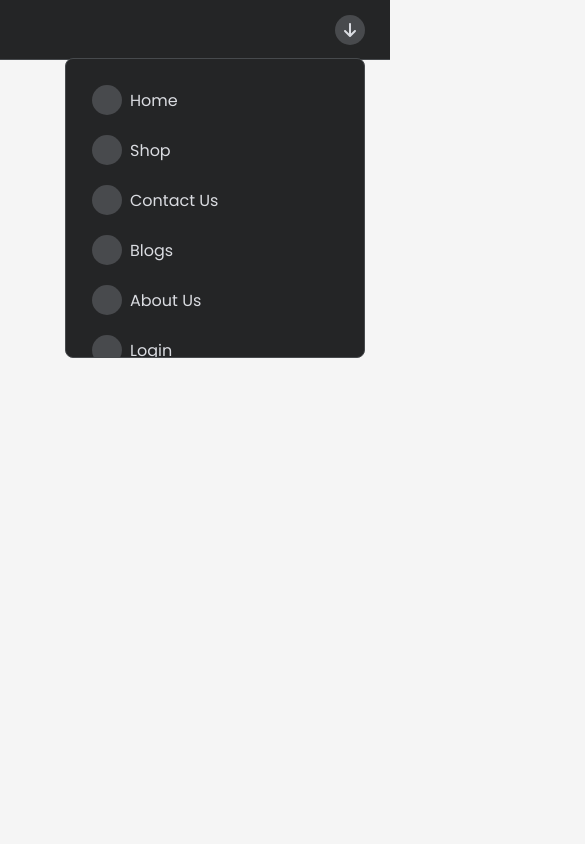
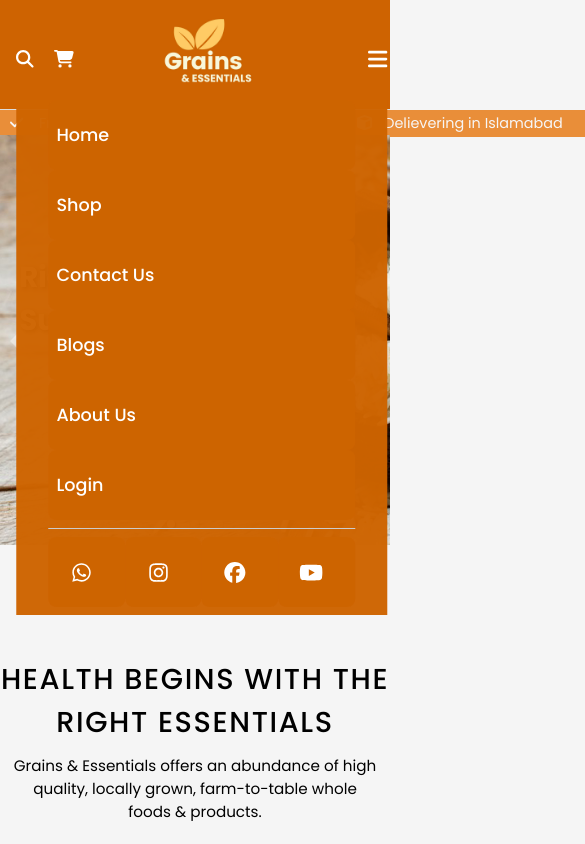
Before and after one commit to menoo-o/Grains-and-Essentials, a React (Vite) app: page / in a window 390 px wide. Both pictures are taken after a click on the link 350 px from the left and 29 px from the top of the page. Shown: the top 844 px of the page, 585 px wide, since content can reach past the window. Built offline with nearby package versions, Linux system fonts and the light colour scheme.

Commit message:
dropdown menu finally working

```diff
--- a/package.json
+++ b/package.json
@@ -16,6 +16,7 @@
     "@fortawesome/free-solid-svg-icons": "^6.6.0",
     "@fortawesome/react-fontawesome": "^0.2.2",
     "bootstrap": "^5.3.3",
+    "prop-types": "^15.8.1",
     "react": "^18.3.1",
     "react-bootstrap": "^2.10.4",
     "react-dom": "^18.3.1",
--- a/src/App.css
+++ b/src/App.css
@@ -33,6 +33,7 @@
     padding: 0 ;
     width: 135px;
     height: 109px;
+
   }
 
   .nav-links, .search {
@@ -540,12 +541,20 @@
 
   /* nav media queries & Hero*/
   @media (min-width: 330px) and (max-width: 480px) {
+    .logo img {
+      margin: 0 ;
+      padding-right: 30px ;
+      width: 140px;
+      height: 111px;
+    }
     .nav-links {
       display: none;
     }
     .nav-bar{
       width: 100%;
-      padding: 0 0.3em 0 0.7em;
+      /* padding: 0 0.3em 0 0.7em; */
+      padding: 0 0.35em 0 1em;
+      flex-direction: row-reverse;
     }
     .bars{
       display: block;
--- a/src/App.jsx
+++ b/src/App.jsx
@@ -6,7 +6,7 @@ import NewArrivals from "./Components/NewArrivals"
 import SaleItems from "./Components/SaleItem"
 import Recipes from "./Components/Recipes"
 import Footer from "./Components/Footer"
-import DropNav from "./Components/DropNav"
+
 
 
 import './App.css'
@@ -15,9 +15,9 @@ import './App.css'
 function App() {
   return (
     <div className="app-container">
-      <DropNav />
+      {/* <DropNav /> */}
 
-      {/* <nav>
+      <nav>
         <Navbar />
       </nav>
 
@@ -30,7 +30,7 @@ function App() {
           <Recipes />
       </main>
 
-        <Footer /> */}
+        <Footer />
 
 
     </div>
--- a/src/Components/DropNav.css
+++ b/src/Components/DropNav.css
@@ -1,14 +1,10 @@
 body {
     margin: 0;
     background: #151616;
-    font-family: Roboto, sans-serif;
     -webkit-font-smoothing: antialiased;
     -moz-osx-font-smoothing: grayscale;
   }
 
-  code {
-    font-family: source-code-pro, Menlo, Monaco, Consolas, 'Courier New', monospace;
-  }
 
   :root {
     --bg: #242526;
@@ -17,7 +13,7 @@ body {
     --nav-size: 60px;
     --border: 1px solid #474a4d;
     --border-radius: 8px;
-    --speed: 500ms;
+    --speed: 600ms;
   }
 
   ul {
@@ -33,88 +29,99 @@ body {
 
   /* Top Navigation Bar */
   .navbar {
-    height: var(--nav-size);
-    background-color: var(--bg);
+    height: auto;
+    background-color: transparent;
     padding: 0 1rem;
-    border-bottom: var(--border);
-  }
-
-  .navbar-nav {
-    max-width: 100%;
-    height: 100%;
-    display: flex;
-    justify-content: flex-end;
+    border-bottom: none;
   }
 
   .nav-item {
-    width: calc(var(--nav-size) * 0.8);
+    width: 0;
+    display: flex;
+    align-items: center;
+    justify-content: space-around;
+  }
+  /* Icon Button */
+  .icon-button {
+    font-size: 1.15em;
+    background-color: transparent;
+    margin-right: 10px;
     display: flex;
     align-items: center;
     justify-content: center;
+    color: rgb(255, 255, 255); /* FontAwesome icons inherit this color */
   }
-
-  /* Icon Button */
-  .icon-button {
-    --button-size: calc(var(--nav-size) * 0.5);
-    width: var(--button-size);
-    height: var(--button-size);
-    background-color: #484a4d;
-    border-radius: 50%;
-    padding: 5px;
-    margin: 2px;
-    display: flex;
-    align-items: center;
-    justify-content: center;
-    transition: filter 300ms;
-    color: var(--text-color); /* FontAwesome icons inherit this color */
-  }
-
-  .icon-button:hover {
-    filter: brightness(1.2);
-  }
-
   /* Dropdown Menu */
   .dropdown {
     position: absolute;
-    top: 58px;
-    width: 300px;
+    z-index: 10;
+    top: 100px;
+    width: 95dvw;
     transform: translateX(-45%);
-    background-color: var(--bg);
-    border: var(--border);
-    border-radius: var(--border-radius);
-    padding: 1rem;
+    background-color: #ce6401f8;
+    border: none;
+
+    padding: 0rem 2rem;
+    margin: 0;
     overflow: hidden;
-    transition: height var(--speed) ease;
+    transition: height 1000ms ease;
   }
+
 
   .menu {
     width: 100%;
   }
 
   .menu-item {
-    height: 50px;
+    height: 70px;
     display: flex;
     align-items: center;
+    justify-content: flex-start;
     border-radius: var(--border-radius);
-    transition: background var(--speed);
+    background-color: #ce6401f8; /* Assuming you want to see the effect on a colored background */
     padding: 0.5rem;
-    color: var(--text-color);
-  }
-
-  .menu-item .icon-button {
-    margin-right: 0.5rem;
-    display: flex;
-    align-items: center;
-    justify-content: center;
+    color: white;
+    font-size: 1.10em;
+    font-weight: 500;
+    transition: filter 300ms; /* This ensures that only the filter property is animated */
   }
 
   .menu-item:hover {
-    background-color: #525357;
+    filter: grayscale(100%); /* Brightness will increase on hover */
   }
 
-  .icon-right {
-    margin-left: auto;
+
+  h2{
+    font-size: 1.25em ;
   }
+
+  .icon-left{
+    font-size: 1.2em;
+    margin-right: 10px;
+    padding-top: 5px;
+    margin-left: 0px;
+  }
+
+/* Social Media Icons Row */
+.social-media-icons {
+  display: flex;
+  justify-content: space-between; /* Adjust spacing between icons */
+  padding: 0.5rem 0; /* Optional: Add padding to the row */
+  border-top: 1px solid #ccc; /* Optional: Add a border on top */
+  margin-top: 0.5rem; /* Optional: Add margin on top */
+}
+
+/* Adjust the appearance of individual icons within the row */
+.social-media-icons .menu-item {
+  flex: 1; /* Allow each icon to take up equal space */
+  justify-content: center; /* Center the icon horizontally */
+  padding: 0.5rem; /* Adjust padding for better spacing */
+  margin: 0; /* Remove margin to prevent extra spacing */
+}
+
+
+
+
 
   /* CSSTransition classes */
   .menu-primary-enter {
@@ -123,14 +130,14 @@ body {
   }
   .menu-primary-enter-active {
     transform: translateX(0%);
-    transition: all var(--speed) ease;
+    transition: all var(--speed) ease-in-out; /* Updated */
   }
   .menu-primary-exit {
     position: absolute;
   }
   .menu-primary-exit-active {
     transform: translateX(-110%);
-    transition: all var(--speed) ease;
+    transition: all var(--speed) ease-in-out; /* Updated */
   }
 
   .menu-secondary-enter {
--- a/src/Components/DropNav.jsx
+++ b/src/Components/DropNav.jsx
@@ -1,7 +1,8 @@
 import './DropNav.css';
 
 import { FontAwesomeIcon } from '@fortawesome/react-fontawesome';
-import { faArrowDown, faArrowLeft } from '@fortawesome/free-solid-svg-icons';
+import { faBars, faArrowLeft } from '@fortawesome/free-solid-svg-icons';
+import { faFacebook, faInstagram, faYoutube, faWhatsapp } from '@fortawesome/free-brands-svg-icons';
 
 
 import React, { useState, useEffect, useRef } from 'react';
@@ -10,7 +11,7 @@ import { CSSTransition } from 'react-transition-group';
 function DropNav() {
   return (
     <Navbar>
-     <NavItem icon={<FontAwesomeIcon icon={faArrowDown} />}>
+     <NavItem icon={<FontAwesomeIcon icon={faBars} className='bars-icon' /> }>
         <DropdownMenu></DropdownMenu>
       </NavItem>
     </Navbar>
@@ -56,7 +57,7 @@ function DropdownMenu() {
   function DropdownItem(props) {
     return (
       <a href="#" className="menu-item" onClick={() => props.goToMenu && setActiveMenu(props.goToMenu)}>
-        <span className="icon-button">{props.leftIcon}</span>
+        <span>{props.leftIcon}</span>
         {props.children}
         <span className="icon-right">{props.rightIcon}</span>
       </a>
@@ -64,11 +65,12 @@ function DropdownMenu() {
   }
 
   return (
+    // <div className="dropdown" style={{ height: '70vh' }} ref={dropdownRef}>
       <div className="dropdown" style={{ height: menuHeight }} ref={dropdownRef}>
 
 <CSSTransition
   in={activeMenu === 'main'}
-        timeout={500}
+  timeout={600}
   classNames="menu-primary"
   unmountOnExit
   onEnter={calcHeight}>
@@ -76,23 +78,25 @@ function DropdownMenu() {
 
     <DropdownItem>Home</DropdownItem>
 
-          <DropdownItem
-            goToMenu="shop">
-            Shop
-          </DropdownItem>
+    <DropdownItem goToMenu="shop">Shop</DropdownItem>
 
-          <DropdownItem
-
-            goToMenu="contact">
-            Contact Us
-          </DropdownItem>
+    <DropdownItem>Contact Us</DropdownItem>
 
     <DropdownItem>Blogs</DropdownItem>
     <DropdownItem>About Us</DropdownItem>
     <DropdownItem>Login</DropdownItem>
 
+    {/* Social Media Icons in a Row */}
+    <div className="social-media-icons">
+      <DropdownItem leftIcon={<FontAwesomeIcon icon={faWhatsapp} className='icon-left' />} />
+      <DropdownItem leftIcon={<FontAwesomeIcon icon={faInstagram} className='icon-left' />} />
+      <DropdownItem leftIcon={<FontAwesomeIcon icon={faFacebook} className='icon-left' />} />
+      <DropdownItem leftIcon={<FontAwesomeIcon icon={faYoutube} className='icon-left' />} />
+    </div>
+
   </div>
 </CSSTransition>
+
 
       <CSSTransition
         in={activeMenu === 'shop'}
@@ -101,7 +105,7 @@ function DropdownMenu() {
         unmountOnExit
         onEnter={calcHeight}>
         <div className="menu">
-          <DropdownItem goToMenu="main" leftIcon={ <FontAwesomeIcon icon={faArrowLeft} /> }>
+          <DropdownItem goToMenu="main" leftIcon={ <FontAwesomeIcon icon={faArrowLeft} className='icon-left'/>  }>
             <h2>Categories</h2>
           </DropdownItem>
           <DropdownItem >Grains & Cereals</DropdownItem>
@@ -115,21 +119,19 @@ function DropdownMenu() {
         </div>
       </CSSTransition>
 
-      <CSSTransition
+      {/* <CSSTransition
         in={activeMenu === 'contact'}
         timeout={500}
         classNames="menu-secondary"
         unmountOnExit
         onEnter={calcHeight}>
         <div className="menu">
-          <DropdownItem goToMenu="main" leftIcon={<FontAwesomeIcon icon={faArrowLeft} />}>
+          <DropdownItem goToMenu="main" leftIcon={<FontAwesomeIcon icon={faArrowLeft} className='icon-left' />}>
             <h2>Contact Us</h2>
           </DropdownItem>
-          <DropdownItem leftIcon="🦘">WhatsApp</DropdownItem>
-          <DropdownItem leftIcon="🐸">Instagram</DropdownItem>
-          <DropdownItem leftIcon="🦋">Facebook</DropdownItem>
+
         </div>
-      </CSSTransition>
+      </CSSTransition> */}
     </div>
   );
 }
--- a/src/Components/Navbar.jsx
+++ b/src/Components/Navbar.jsx
@@ -1,6 +1,7 @@
 import '../App.css'
 import { FontAwesomeIcon } from '@fortawesome/react-fontawesome';
-import { faUser, faCartShopping, faMagnifyingGlass,  faCheck, faLeaf, faTruckFast, faCube, faBars } from '@fortawesome/free-solid-svg-icons';
+import DropNav from './DropNav';
+import { faUser, faCartShopping, faMagnifyingGlass,  faCheck, faLeaf, faTruckFast, faCube } from '@fortawesome/free-solid-svg-icons';
 
 function Navbar(){
 return (
@@ -8,9 +9,9 @@ return (
       <nav>
         <section className="nav-bar">
 
-          <div className='bars'>
-            <button className='btn-bars' type='button'><FontAwesomeIcon icon={faBars} className='bars-icon' /></button>
-          </div>
+        <div className='bars'>
+            <DropNav />
+        </div>
 
           <div className="logo">
               <img src="/logo.jpg" alt="logo" />
@@ -30,6 +31,10 @@ return (
                <a href="#"> <FontAwesomeIcon icon={faCartShopping} /> </a>
                <a href="#"> <FontAwesomeIcon icon={faUser} className='fa-user'  />  </a>
           </div>
+
+
+
+
         </section>
 
         <section className="mini-nav">
--- a/src/index.css
+++ b/src/index.css
@@ -22,5 +22,8 @@
     font-weight: 400;
     font-style: normal;
     height: 100%;
+  }
 
+  h2{
+    font-size: 1.25em ;
   }
```
Also changed, not shown: 1 other file (tests, documents, lock files or other folders). Lines whose indentation alone changed are shown as unchanged.
